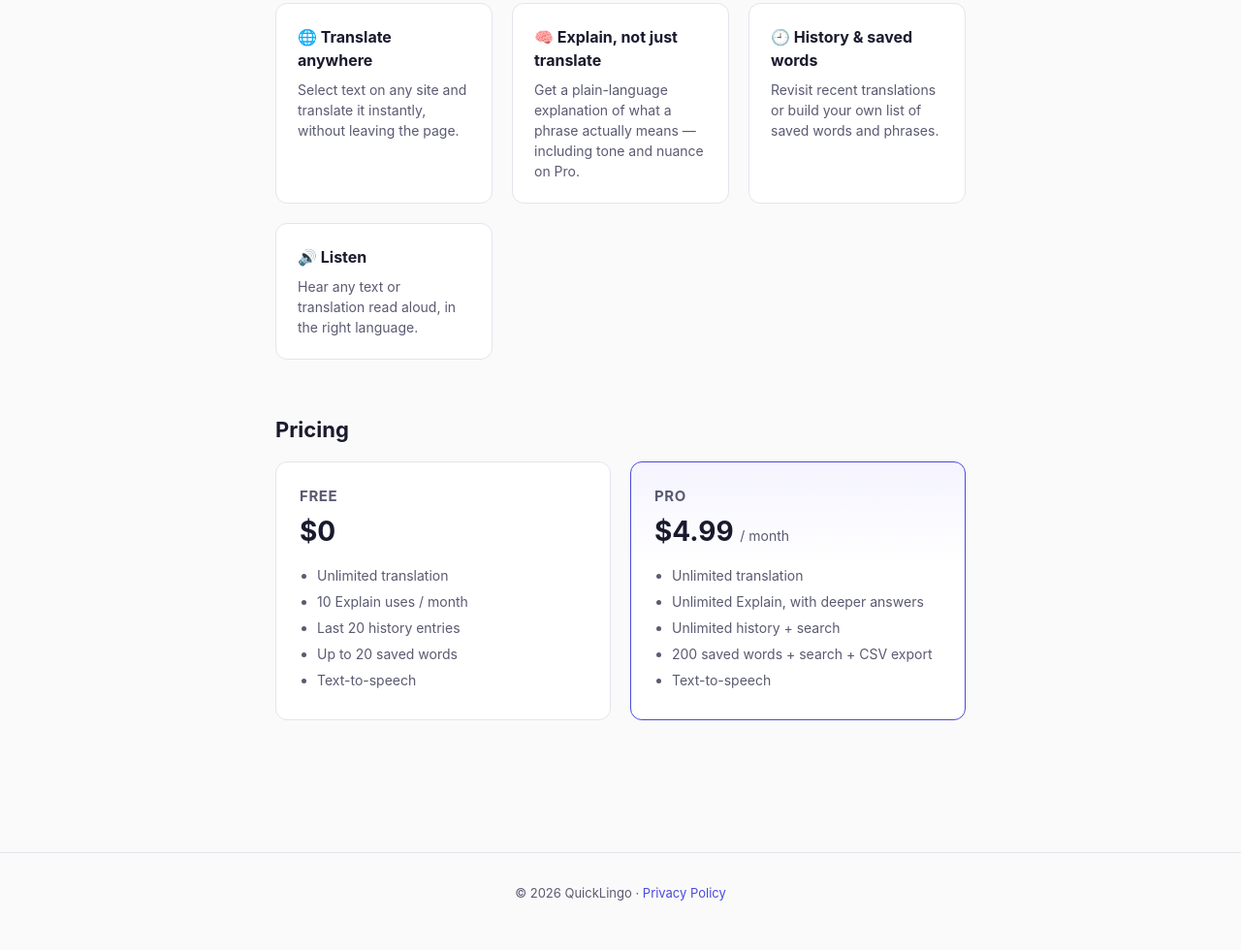
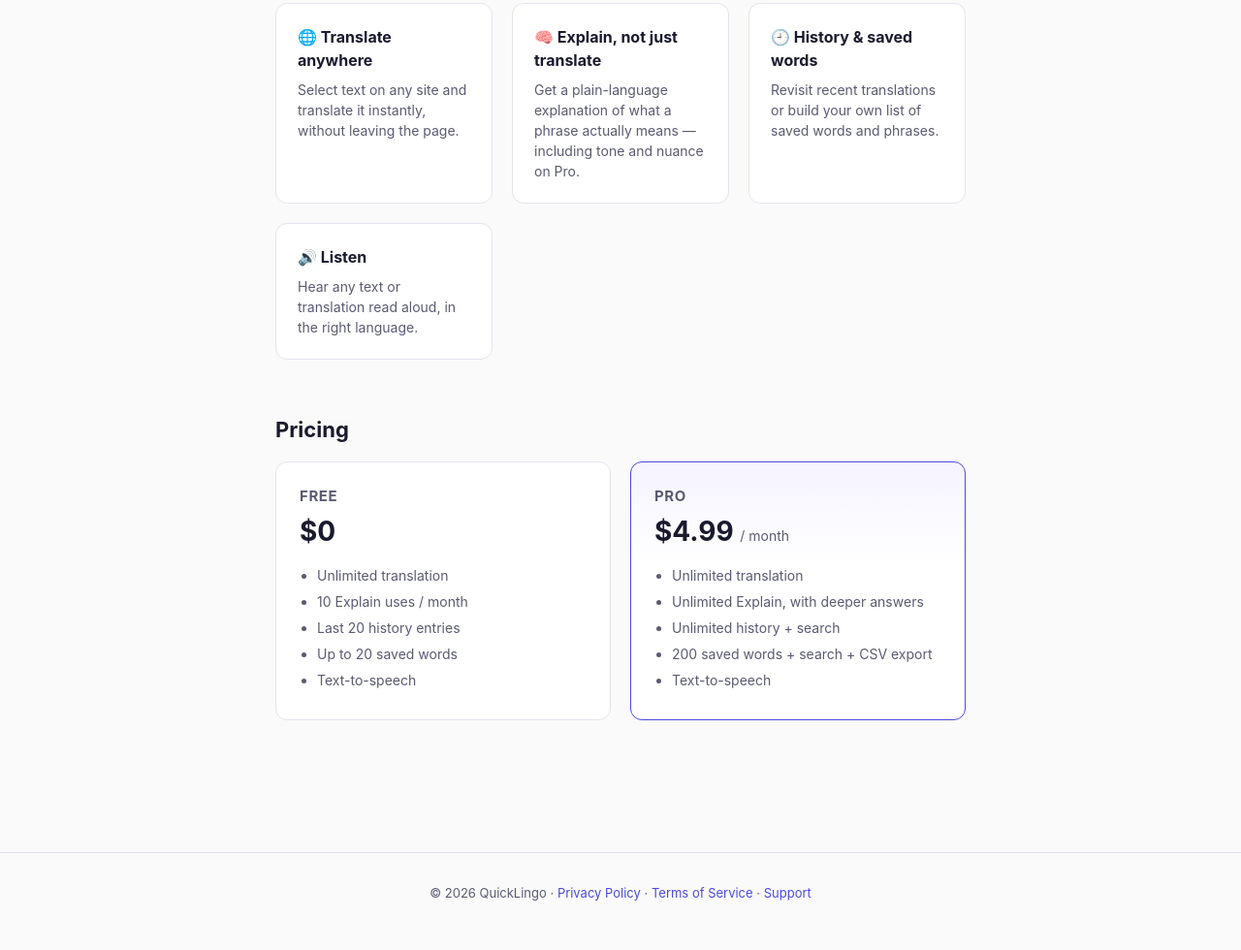
Before and after one commit to Frontendwep-Developer/quicklingo-site, a plain HTML site: page index.html in a window 1280 px wide. Shown: the part 491-1471 px from the top of the page at 97% size. Drawn offline with Linux system fonts and the light colour scheme.

Commit message:
Update index.html

```diff
--- a/index.html
+++ b/index.html
@@ -184,7 +184,7 @@
 </main>
 
 <footer>
-  &copy; 2026 QuickLingo &middot; <a href="privacy.html">Privacy Policy</a>
+  &copy; 2026 QuickLingo &middot; <a href="privacy.html">Privacy Policy</a> &middot; <a href="terms.html">Terms of Service</a> &middot; <a href="mailto:quicklingo.support@gmail.com">Support</a>
 </footer>
 
 </body>
```
